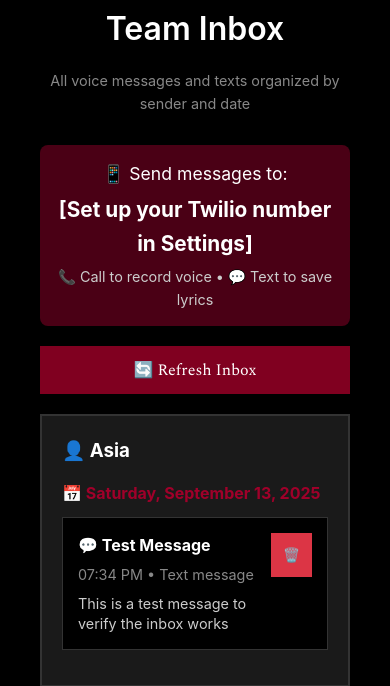
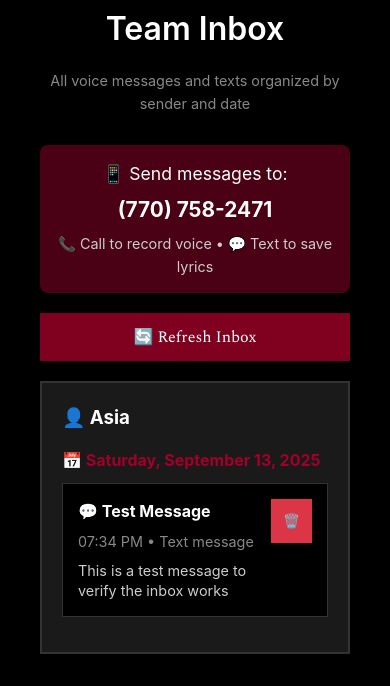
Before and after one commit to nichelethyme/team-inbox, a Flask app: page / in a window 390 px wide, after a click on "📥 Inbox". Shown: the part 323-1009 px from the top of the page. After the commit the page ends 977 px from the top, so only its background shows below. Run offline with Flask 3, Linux system fonts and the light colour scheme; data comes from the database, SQL or seed files in the repository.

Commit message:
📱 Update UI to show correct phone number (770) 758-2471

```diff
--- a/templates/index.html
+++ b/templates/index.html
@@ -560,7 +560,7 @@
             <!-- Phone Number Display -->
             <div style="background: var(--burgundy-muted); padding: 15px; margin-bottom: 20px; text-align: center; border-radius: 8px;">
                 <div style="color: var(--white); font-size: 1.1rem; margin-bottom: 5px;">📱 Send messages to:</div>
-                <div id="twilioNumber" style="color: var(--white); font-size: 1.3rem; font-weight: bold;">[Set up your Twilio number in Settings]</div>
+                <div id="twilioNumber" style="color: var(--white); font-size: 1.3rem; font-weight: bold;">(770) 758-2471</div>
                 <div style="color: var(--gray-light); font-size: 0.9rem; margin-top: 5px;">📞 Call to record voice • 💬 Text to save lyrics</div>
             </div>
 
```
